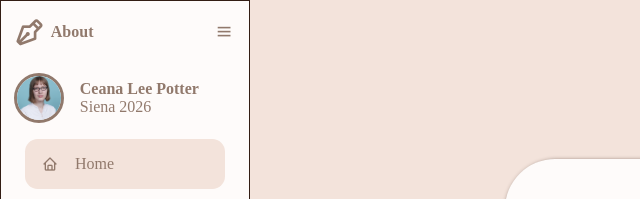
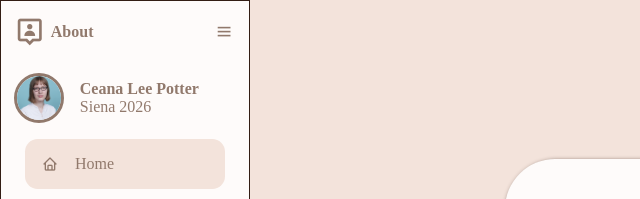
Before and after one commit to Ceana-Potter13/project1, a plain HTML site: page aboutme.html in a window 1280 px wide. Both pictures are taken after a click on the icon 40 px from the left and 32 px from the top of the page. Shown: the top 199 px of the page, 0-640 px from the left. Drawn offline with nearby package versions, Linux system fonts and the light colour scheme.

Commit message:
Fixed incorrect icon

```diff
--- a/aboutme.html
+++ b/aboutme.html
@@ -43,7 +43,7 @@
     <div class="sidebar">
         <div class="top">
             <div class="logo" style="color: #91796c">
-                <i class='bx bx-pen'></i>
+                <i class='bx bx-user-pin'></i>
                 <span><strong>About</strong></span>
             </div>
             <i class="bx bx-menu" id="btn"></i>
```
